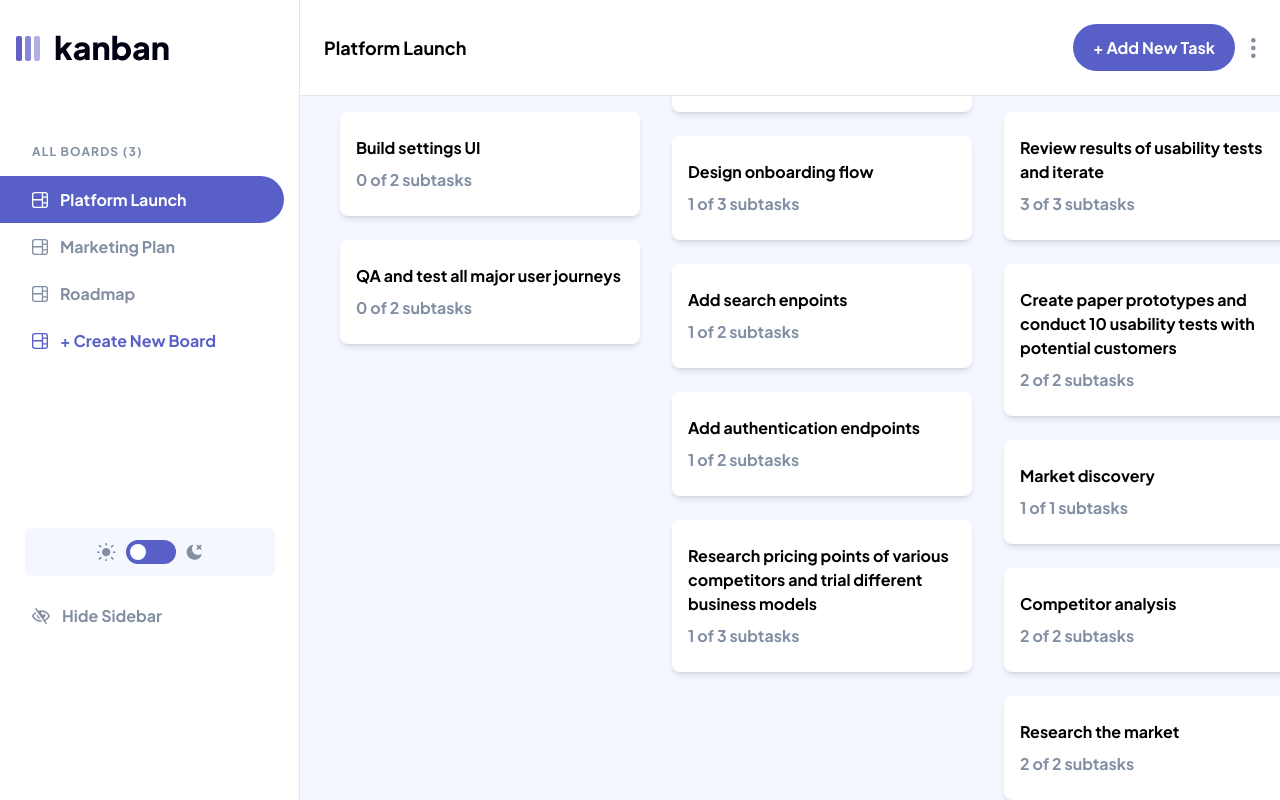
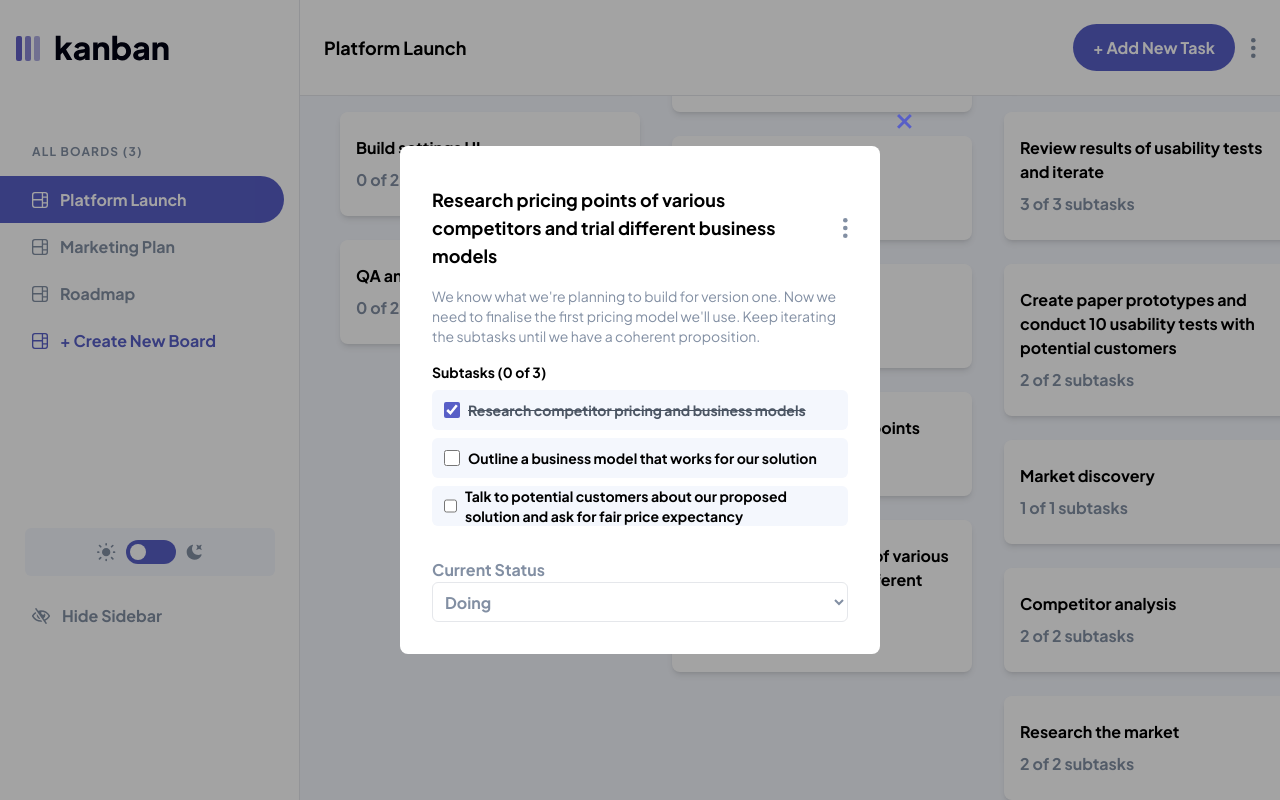
Before and after one commit to Myudro33/kenban-app, a React (Vite) app: page / in a window 1280 px wide. Both pictures are taken after a click on the element 822 px from the left and 596 px from the top of the page. Built offline with nearby package versions, Linux system fonts and the light colour scheme.

Commit message:
task info modal marckup

```diff
--- a/src/App.tsx
+++ b/src/App.tsx
@@ -26,6 +26,9 @@ function App() {
   const [theme, settheme] = useState(getInitialTheme);
   const [sideBar, setsideBar] = useState(getInitialSideBar);
   const [editBoardModal, seteditBoardModal] = useState<boolean>(false);
+  const [taskModal, settaskModal] = useState(false);
+  const [taskInfo, settaskInfo] = useState({});
+  const [selected, setselected] = useState<any>();
   useEffect(() => {
     localStorage.setItem("store", JSON.stringify(store));
   }, [store]);
@@ -35,6 +38,7 @@ function App() {
   useEffect(() => {
     localStorage.setItem("sidebar", JSON.stringify(sideBar));
   }, [sideBar]);
+
   return (
     <div
       className={`w-full h-screen flex flex-col ${
@@ -52,13 +56,19 @@ function App() {
           sideBar,
           setsideBar,
           editBoardModal,
-          seteditBoardModal
+          seteditBoardModal,
+          taskModal,
+          settaskModal,
+          taskInfo,
+          settaskInfo,
+          selected,
+          setselected,
         }}
       >
         <Navbar />
         <div className={`container flex`}>
           <Sidebar />
-          <Container/>
+          <Container />
         </div>
       </StoreContext.Provider>
     </div>
--- a/src/Components/ColumnTask.tsx
+++ b/src/Components/ColumnTask.tsx
@@ -1,9 +1,10 @@
 import React, { useContext, useState } from "react";
 import { StoreContext } from "../context/storeContext";
+import TaskModal from "./TaskModal";
 
 const ColumnTask = ({ task }: any) => {
 const [hover, sethover] = useState(false)
-  const { theme } = useContext(StoreContext);
+  const { theme,taskModal,settaskModal,taskInfo, settaskInfo } = useContext(StoreContext);
   const countCompletedSubtasks = (subtasks: any) => {
     let count = 0;
     subtasks.map((task: any) => {
@@ -15,10 +16,15 @@ const [hover, sethover] = useState(false)
     return count;
   };
 
+  const clickHandler = ()=>{
+    settaskModal(true)
+    settaskInfo(task)
+  }
   return (
     <div
     onMouseEnter={()=>sethover(true)}
     onMouseLeave={()=>sethover(false)}
+    onClick={clickHandler}
       className={`px-4 py-6 ${
         theme ? "dark" : "light"
       } my-3 rounded-lg shadow-md w-[300px] cursor-pointer`}
--- a/src/Components/Container.tsx
+++ b/src/Components/Container.tsx
@@ -4,8 +4,8 @@ import AddNewColumn from "./AddNewColumn";
 import Column from "./Column";
 
 const Container = () => {
-  const [selected, setselected] = useState<any>();
-  const { sideBar, store } = useContext(StoreContext);
+
+  const { sideBar, store,selected, setselected } = useContext(StoreContext);
 
   const colors = [
     "#49c4e5",
--- a/src/Components/Navbar.tsx
+++ b/src/Components/Navbar.tsx
@@ -7,6 +7,7 @@ import AddNewTask from "./AddNewTask";
 import EditBoard from "./EditBoard";
 import EditBoardModal from "./EditBoardModal";
 import DeleteBoardModal from "./DeleteBoardModal";
+import TaskModal from "./TaskModal";
 interface selectedProps {
   name: string;
   isActive: boolean;
@@ -14,7 +15,7 @@ interface selectedProps {
 }
 
 const Navbar = () => {
-  const { theme, sideBar, store,editBoardModal,seteditBoardModal } = useContext(StoreContext);
+  const { theme, sideBar, store,editBoardModal,seteditBoardModal,taskModal,settaskModal } = useContext(StoreContext);
   const [selected, setselected] = useState<any>();
   const [newTask, setnewTask] = useState(false);
   const [editBoard, seteditBoard] = useState<boolean>(false);
@@ -88,6 +89,9 @@ const Navbar = () => {
       {deleteBoardModal && (
         <DeleteBoardModal setdeleteBoardModal={setdeleteBoardModal} />
       )}
+      {taskModal&&(
+        <TaskModal/>
+      )}
     </div>
   );
 };
--- /dev/null
+++ b/src/Components/TaskModal.tsx
@@ -0,0 +1,104 @@
+import React, { useContext, useRef } from "react";
+import { StoreContext } from "../context/storeContext";
+import dots from '../assets/icon-vertical-ellipsis.svg'
+
+const TaskModal = () => {
+  const divRef = useRef();
+  const { theme, settaskModal, taskInfo, settaskInfo, selected } =
+    useContext(StoreContext);
+  const divRefHandler = (event: any) => {
+    if (event.target === divRef.current) {
+      settaskModal(false);
+    }
+  };
+  console.log(taskInfo);
+
+  return (
+    <div
+      onClick={(event) => divRefHandler(event)}
+      ref={divRef}
+      className="w-screen h-screen bg-[#0000005c] absolute z-20 flex justify-center items-center"
+    >
+      <div
+        className={`w-[480px] ${
+          theme ? "dark" : "light"
+        } p-8 flex flex-col justify-between rounded-lg relative`}
+      >
+        <svg
+          onClick={() => settaskModal(false)}
+          className="absolute -top-8 -right-8 cursor-pointer"
+          width="15"
+          height="15"
+          fill="#585fc7"
+          xmlns="http://www.w3.org/2000/svg"
+        >
+          <g fillRule="evenodd">
+            <path d="m12.728 0 2.122 2.122L2.122 14.85 0 12.728z" />
+            <path d="M0 2.122 2.122 0 14.85 12.728l-2.122 2.122z" />
+          </g>
+        </svg>
+        <div className="w-full flex items-center justify-between" >
+          <h1
+            className={`${
+              theme ? "text-white" : "text-black"
+            } text-lg font-semibold my-2 w-[95%]`}
+          >
+            {taskInfo?.title}
+          </h1>
+          <img className="cursor-pointer" src={dots} alt="" />
+        </div>
+        <p className="text-sm my-2">{taskInfo?.description}</p>
+        <label
+          className={`${
+            theme ? "text-white" : "text-black"
+          } text-sm font-semibold my-2`}
+        >
+          Subtasks (0 of {taskInfo?.subtasks.length})
+          {taskInfo?.subtasks.map((task) => (
+            <div
+              className={`${
+                theme
+                  ? "bg-[#20212c] hover:bg-[#2c2f59]"
+                  : "bg-[#f4f7fd] hover:bg-[#d2e1ff]"
+              } h-[40px] w-full flex items-center p-3 my-2 rounded-md cursor-pointer `}
+            >
+              <input
+                type="checkbox"
+                checked={task.isCompleted}
+                name='nika'
+                className="w-4 h-4 accent-[#585fc7]"
+              />
+              <h2
+                className={`ml-2 ${
+                  task.isCompleted && "line-through text-gray-600"
+                } `}
+              >
+                {" "}
+                {task?.title}
+              </h2>
+            </div>
+          ))}
+        </label>
+        <label className="font-semibold mt-4" htmlFor="status">
+          Current Status
+          <select
+            value={taskInfo.status}
+            name="status"
+            className={`rounded-md w-full h-[40px] border ${
+              theme ? "border-gray-600" : "border-gray-200"
+            } outline-none px-2 bg-transparent`}
+          >
+            {selected &&
+              selected[0].columns.map((column: any, index: number) => (
+                <option key={index} value={column.name}>
+                  {column.name}
+                </option>
+              ))}
+          </select>
+        </label>
+      </div>
+    </div>
+  );
+};
+
+export default TaskModal;
```
